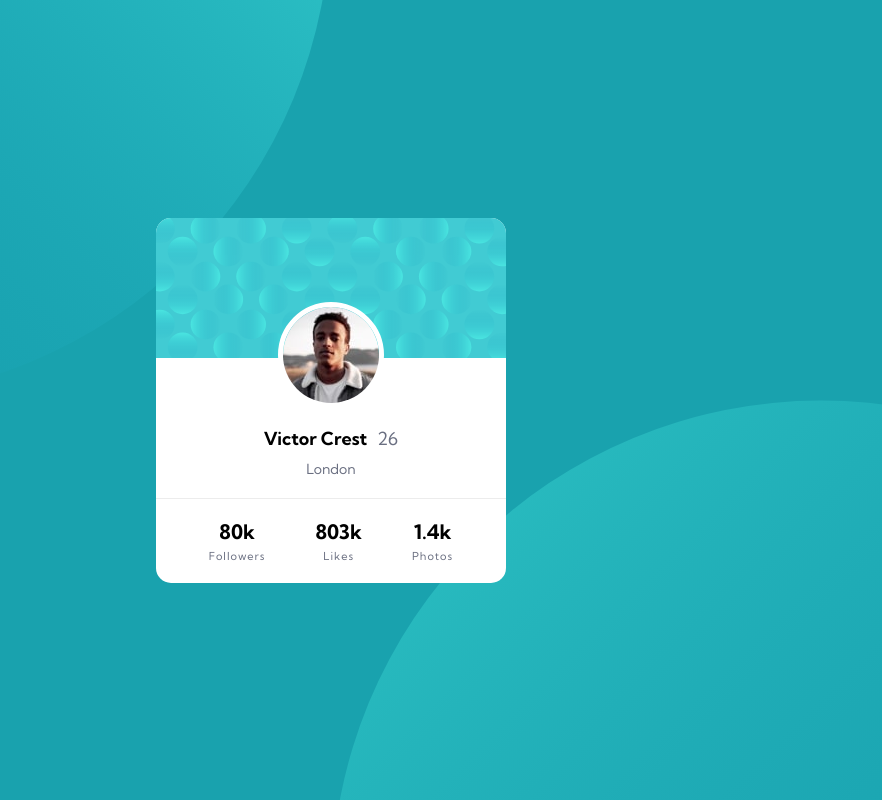
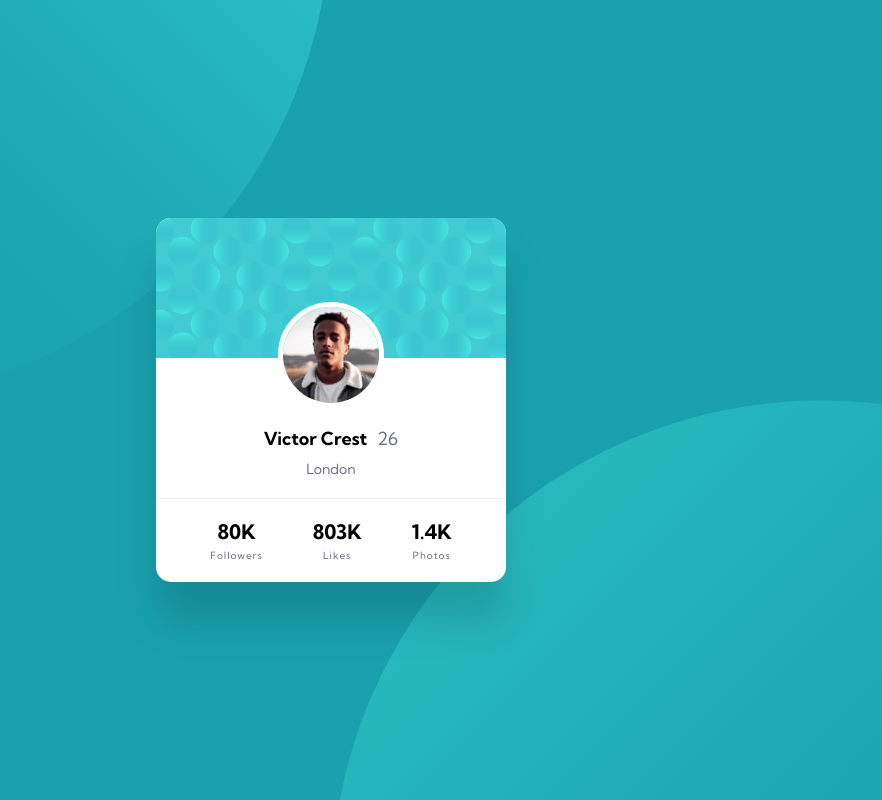
Before and after one commit to web-dev-pasta/Profile-card-component, a plain HTML site: page index.html in a window 1280 px wide. Shown: the whole page, without its empty margins (309-1191 px from the left). Drawn offline with Linux system fonts and the light colour scheme.

Commit message:
Modified Some Styling

```diff
--- a/main.css
+++ b/main.css
@@ -30,6 +30,7 @@ body {
   overflow: hidden;
   position: relative;
   max-width: 375px;
+  box-shadow: 0 40px 40px rgba(0, 0, 0, 0.15);
 }
 .holder {
   padding: 0 20px;
@@ -83,12 +84,13 @@ body {
   gap: 5px;
 }
 .card .stats .box p.special {
-  font-weight: 700;
+  font-weight: bold;
   font-size: 20px;
+  text-transform: uppercase;
 }
 .card .stats .box p:not(.special) {
   text-transform: capitalize;
-  font-size: 11px;
+  font-size: 10px;
   letter-spacing: 1px;
   color: var(--dark-grayish-blue);
 }
```
